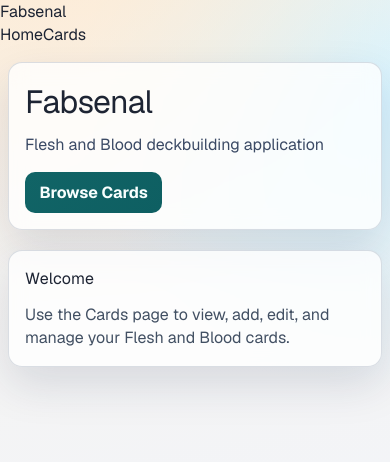
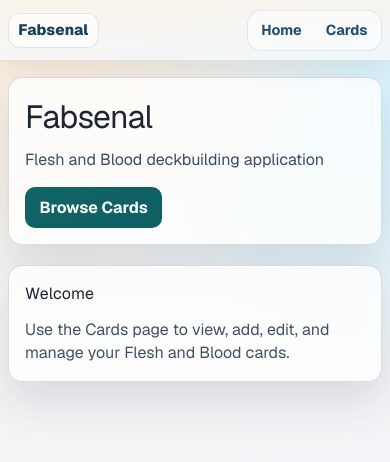
Before and after one commit to csalguera/fabsenal, a Next.js app: page / in a window 390 px wide. Shown: the top 462 px of the page. Built offline with nearby package versions, Linux system fonts and the light colour scheme.

Commit message:
add style to navbar

```diff
--- a/app/globals.css
+++ b/app/globals.css
@@ -31,6 +31,69 @@ body {
     radial-gradient(circle at 12% -18%, #ffe9cf 0%, transparent 40%),
     radial-gradient(circle at 94% 12%, #d6f3ff 0%, transparent 35%),
     linear-gradient(170deg, #f7f3ec 0%, #f0f5ff 100%);
+}
+
+.top-nav-shell {
+  width: 100%;
+  position: sticky;
+  top: 0;
+  z-index: 20;
+  backdrop-filter: blur(10px);
+  background: linear-gradient(
+    180deg,
+    rgba(248, 244, 238, 0.88) 0%,
+    rgba(243, 248, 252, 0.76) 100%
+  );
+  border-bottom: 1px solid rgba(32, 56, 94, 0.1);
+  box-shadow: 0 8px 22px rgba(23, 41, 74, 0.08);
+}
+
+.top-nav {
+  width: min(1120px, calc(100% - 2rem));
+  margin: 0 auto;
+  display: flex;
+  justify-content: space-between;
+  align-items: center;
+  gap: 0.75rem;
+  padding: 0.7rem 0;
+}
+
+.top-nav-brand {
+  color: #163e60;
+  text-decoration: none;
+  font-weight: 800;
+  letter-spacing: 0.01em;
+  padding: 0.45rem 0.75rem;
+  border-radius: 12px;
+  background: rgba(255, 255, 255, 0.64);
+  border: 1px solid rgba(32, 56, 94, 0.12);
+  box-shadow: inset 0 1px 0 rgba(255, 255, 255, 0.75);
+}
+
+.top-nav-links {
+  display: flex;
+  align-items: center;
+  gap: 0.45rem;
+  padding: 0.25rem;
+  border-radius: 14px;
+  background: rgba(255, 255, 255, 0.55);
+  border: 1px solid rgba(32, 56, 94, 0.1);
+}
+
+.top-nav-link {
+  color: #1f4b74;
+  text-decoration: none;
+  font-weight: 700;
+  padding: 0.38rem 0.85rem;
+  border-radius: 10px;
+  transition:
+    background-color 0.2s ease,
+    transform 0.16s ease;
+}
+
+.top-nav-link:hover {
+  background-color: rgba(17, 100, 102, 0.16);
+  transform: translateY(-1px);
 }
 
 .app-shell {
@@ -86,7 +149,9 @@ body {
 
 .card-item-actions {
   display: flex;
-  justify-content: flex-end;
+  justify-content: center;
+  flex-wrap: wrap;
+  gap: 0.55rem;
 }
 
 .cards-section h2,
@@ -130,6 +195,24 @@ body {
 .card-meta p {
   margin: 0;
   font-size: 0.92rem;
+  color: #30435b;
+}
+
+.card-view-layout {
+  display: flex;
+  gap: 1rem;
+  align-items: flex-start;
+}
+
+.card-view-data {
+  display: flex;
+  flex-direction: column;
+  gap: 0.45rem;
+}
+
+.card-view-data p {
+  margin: 0;
+  font-size: 0.95rem;
   color: #30435b;
 }
 
@@ -276,6 +359,25 @@ img {
 }
 
 @media (max-width: 720px) {
+  .top-nav {
+    width: min(1120px, calc(100% - 1rem));
+    padding: 0.6rem 0;
+  }
+
+  .top-nav-brand {
+    font-size: 0.95rem;
+    padding: 0.35rem 0.58rem;
+  }
+
+  .top-nav-links {
+    gap: 0.3rem;
+  }
+
+  .top-nav-link {
+    padding: 0.32rem 0.6rem;
+    font-size: 0.9rem;
+  }
+
   .app-shell {
     width: min(1120px, calc(100% - 1rem));
     padding-top: 1rem;
@@ -296,4 +398,8 @@ img {
     align-items: flex-start;
     flex-direction: column;
   }
+
+  .card-view-layout {
+    flex-direction: column;
+  }
 }
```
